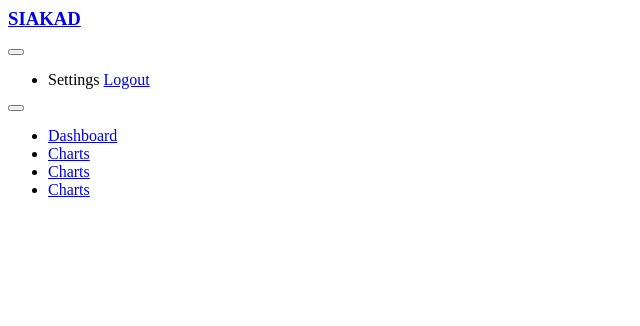
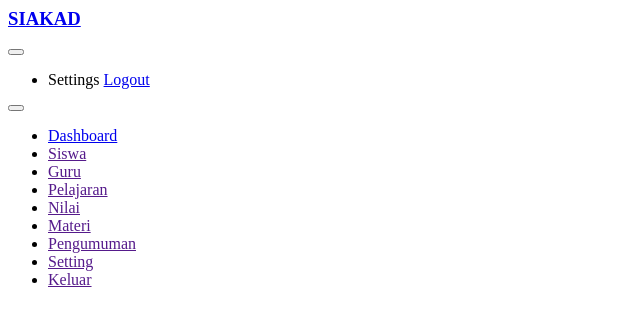
Before and after one commit to dikimeip/siakad-codeigniter, a CodeIgniter app: the page made by application/views/admin/template/menu.php in a window 1280 px wide. Shown: the top 326 px of the page, without its empty margins (0-640 px from the left). Run offline with CodeIgniter, Linux system fonts and the light colour scheme; data that the repository does not hold is empty.

Commit message:
memperbaaiki menu admin

```diff
--- a/application/views/admin/template/menu.php
+++ b/application/views/admin/template/menu.php
@@ -43,21 +43,51 @@
             </a>
           </li>
            <li class="nav-item">
-            <a class="nav-link" href="pages/charts/chartjs.html">
+            <a class="nav-link" href="">
               <i class="ti-pie-chart menu-icon"></i>
-              <span class="menu-title">Charts</span>
+              <span class="menu-title">Siswa</span>
             </a>
           </li>
            <li class="nav-item">
-            <a class="nav-link" href="pages/charts/chartjs.html">
+            <a class="nav-link" href="">
               <i class="ti-pie-chart menu-icon"></i>
-              <span class="menu-title">Charts</span>
+              <span class="menu-title">Guru</span>
             </a>
           </li>
            <li class="nav-item">
-            <a class="nav-link" href="pages/charts/chartjs.html">
+            <a class="nav-link" href="">
               <i class="ti-pie-chart menu-icon"></i>
-              <span class="menu-title">Charts</span>
+              <span class="menu-title">Pelajaran</span>
+            </a>
+          </li>
+           <li class="nav-item">
+            <a class="nav-link" href="">
+              <i class="ti-pie-chart menu-icon"></i>
+              <span class="menu-title">Nilai</span>
+            </a>
+          </li>
+           <li class="nav-item">
+            <a class="nav-link" href="">
+              <i class="ti-pie-chart menu-icon"></i>
+              <span class="menu-title">Materi</span>
+            </a>
+          </li>
+           <li class="nav-item">
+            <a class="nav-link" href="">
+              <i class="ti-pie-chart menu-icon"></i>
+              <span class="menu-title">Pengumuman</span>
+            </a>
+          </li>
+           <li class="nav-item">
+            <a class="nav-link" href="">
+              <i class="ti-pie-chart menu-icon"></i>
+              <span class="menu-title">Setting</span>
+            </a>
+          </li>
+           <li class="nav-item">
+            <a class="nav-link" href="">
+              <i class="ti-pie-chart menu-icon"></i>
+              <span class="menu-title">Keluar</span>
             </a>
           </li>
         </ul>
```
